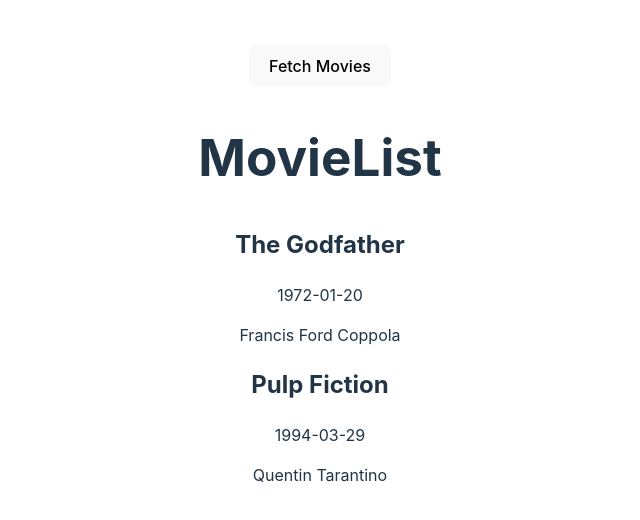
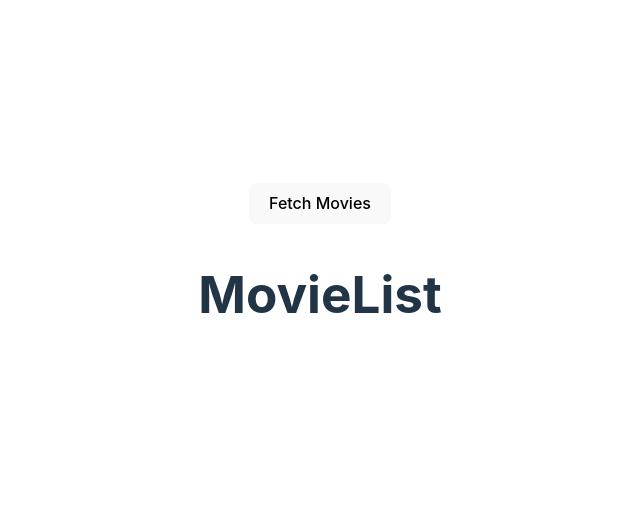
Before and after one commit to KingOfKings01/Sharpener-React-API-calls, a React (Vite) app: page / in a window 1280 px wide. Shown: the part 126-646 px from the top of the page, without its empty margins (320-960 px from the left). Built offline with nearby package versions, Linux system fonts and the light colour scheme.

Commit message:
Loading section is set.

```diff
--- a/src/App.jsx
+++ b/src/App.jsx
@@ -18,19 +18,22 @@ function App() {
   }
 ]
 
-const [movieList, setMovieList] = useState(dummyData);
+const [movieList, setMovieList] = useState([]);
+const [isLoading, setIsLoading] = useState(false);
 
   const fetchMovies = async () => {
     try{
-
+      setIsLoading(true)
       const response = await fetch('https://swapi.dev/api/films')
 
       const data = await response.json()
 
       setMovieList(data.results)
+      setIsLoading(false)
     } catch(err){
       console.error('Error fetching movies:', err)
-      // setMovieList(dummyData)
+      setMovieList([])
+      setIsLoading(false)
     }
   }
 
@@ -40,7 +43,7 @@ const [movieList, setMovieList] = useState(dummyData);
         <button onClick={fetchMovies}>Fetch Movies</button>
       </section>
       <section>
-      <MovieList  dummyData={movieList}/>
+      <MovieList  movieList={movieList} isLoading={isLoading}/>
       </section>
     </>
   )
--- a/src/components/Movie/MovieList.jsx
+++ b/src/components/Movie/MovieList.jsx
@@ -1,10 +1,11 @@
 
-export default function MovieList({ dummyData }) {
+export default function MovieList({ movieList, isLoading }) {
     return (
         <>
             <h1>MovieList</h1>
-
-            {dummyData.map((movie, index) => (
+            {isLoading ? <p>Loading...</p> :
+                <>
+                    {movieList.map((movie, index) => (
                         <div key={index}>
                             <h2>{movie.title}</h2>
                             <p>{movie.release_date}</p>
@@ -12,5 +13,7 @@ export default function MovieList({ dummyData }) {
                         </div>
                     ))}
                 </>
+            }
+        </>
     )
 }
```
Lines whose indentation alone changed are shown as unchanged.
